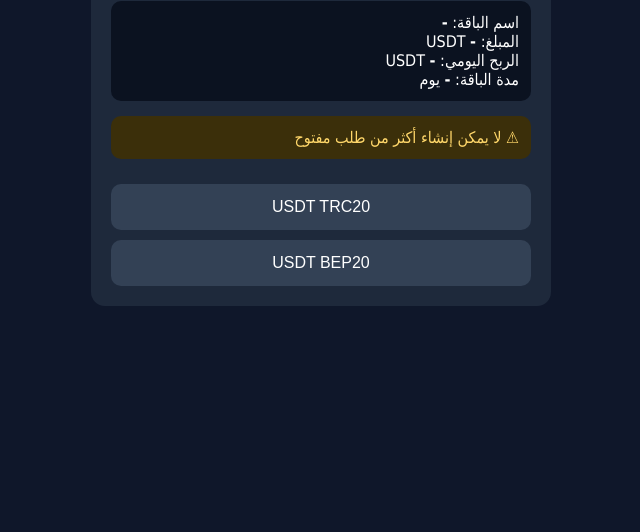
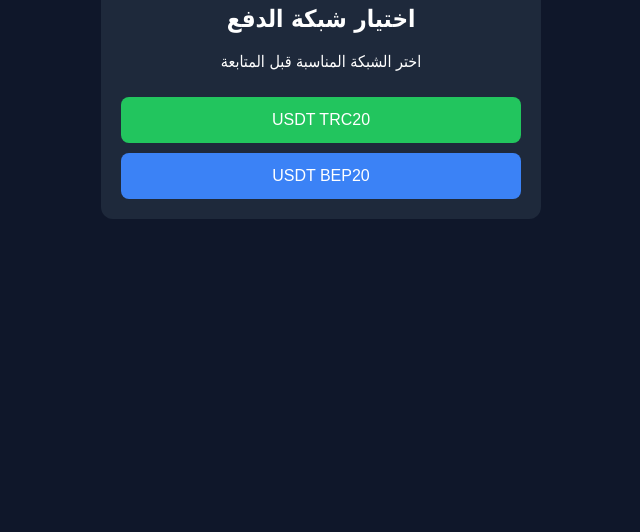
Before and after one commit to twbmyny803-png/SudanCryptoMarket, a website: page choose-network.html in a window 1280 px wide. Shown: the part 308-840 px from the top of the page, without its empty margins (319-959 px from the left). After the commit the page ends 800 px from the top, so only its background shows below. Drawn offline with Linux system fonts and the light colour scheme.

Commit message:
Update choose-network.html

```diff
--- a/choose-network.html
+++ b/choose-network.html
@@ -1,5 +1,5 @@
 <!DOCTYPE html>
-<html lang="ar" dir="rtl">
+<html lang="ar">
 <head>
 <meta charset="UTF-8">
 <meta name="viewport" content="width=device-width, initial-scale=1.0">
@@ -7,159 +7,97 @@
 
 <style>
 body{
-margin:0;
-font-family:Tahoma, Arial;
+font-family:Tahoma;
 background:#0f172a;
 color:#fff;
-min-height:100vh;
+margin:0;
 display:flex;
 justify-content:center;
 align-items:center;
-padding:20px;
+height:100vh;
 }
 
 .box{
-width:100%;
-max-width:420px;
+width:90%;
+max-width:400px;
 background:#1e293b;
-border-radius:14px;
 padding:20px;
+border-radius:12px;
 text-align:center;
 }
 
-h2{
-margin-bottom:15px;
-}
-
-.info{
-background:#0b1220;
-padding:12px;
-border-radius:10px;
-margin-bottom:15px;
-text-align:right;
-}
-
-.warning{
-background:#3b2f0a;
-color:#ffd76a;
-padding:12px;
-border-radius:10px;
-margin-bottom:15px;
-text-align:right;
-}
-
-.network-btn{
+button{
 width:100%;
 padding:14px;
 margin-top:10px;
 border:none;
-border-radius:10px;
-background:#334155;
-color:#fff;
+border-radius:8px;
 font-size:16px;
 cursor:pointer;
 }
 
-.network-btn:hover{
-background:#2563eb;
-}
+.trc{background:#22c55e;color:#fff;}
+.bep{background:#3b82f6;color:#fff;}
 </style>
+
 </head>
 
 <body>
 
 <div class="box">
 
-<h2>اختيار الشبكة</h2>
+<h2>اختيار شبكة الدفع</h2>
 
-<div class="info">
-<div>اسم الباقة: <b id="packageName"></b></div>
-<div>المبلغ: <b id="amount"></b> USDT</div>
-<div>الربح اليومي: <b id="dailyProfit"></b> USDT</div>
-<div>مدة الباقة: <b id="duration"></b> يوم</div>
-</div>
+<p>اختر الشبكة المناسبة قبل المتابعة</p>
 
-<div class="warning">
-⚠ لا يمكن إنشاء أكثر من طلب مفتوح
-</div>
+<button class="trc" onclick="selectNetwork('TRC20')">
+USDT TRC20
+</button>
 
-<button class="network-btn" onclick="selectNetwork('TRC20')">USDT TRC20</button>
-<button class="network-btn" onclick="selectNetwork('BEP20')">USDT BEP20</button>
+<button class="bep" onclick="selectNetwork('BEP20')">
+USDT BEP20
+</button>
 
 </div>
 
 <script>
 
-const API="https://sudancryptomarket-api.onrender.com";
-const email=localStorage.getItem("userEmail");
-
-// عرض البيانات
-document.getElementById("packageName").innerText = localStorage.getItem("selectedPackage") || "-";
-document.getElementById("amount").innerText = localStorage.getItem("selectedPrice") || "-";
-document.getElementById("dailyProfit").innerText = localStorage.getItem("selectedDailyProfit") || "-";
-document.getElementById("duration").innerText = localStorage.getItem("selectedDuration") || "-";
-
-// 🔥 أهم دالة (فحص الطلب من السيرفر)
-async function checkPending(){
-
-const res = await fetch(API+"/user-data",{
-method:"POST",
-headers:{"Content-Type":"application/json"},
-body: JSON.stringify({email})
-});
-
-const data = await res.json();
-
-if(!data.success) return false;
-
-const pending = (data.operations || []).find(op =>
-(op.type==="package_deposit" || op.type==="deposit") &&
-op.status==="pending"
-);
-
-return pending || false;
-
+// منع الطلب المتكرر
+if(localStorage.getItem("activeOrder")){
+alert("عندك طلب قيد التنفيذ");
+window.location.href="deposit.html";
 }
 
-
-// 🔥 اختيار الشبكة
-async function selectNetwork(network){
-
-const pending = await checkPending();
-
-if(pending){
-
-// 🔥 لو في طلب → رجعو لصفحة الدفع
-localStorage.setItem("selectedNetwork", pending.network || "TRC20");
-
-window.location.href="deposit.html";
-return;
-
+function generateOrderId(){
+return "ORD-" + Date.now();
 }
 
-// 🔥 إنشاء طلب جديد
-const res = await fetch(API+"/manual-deposit",{
+function selectNetwork(net){
+
+// حفظ الشبكة
+localStorage.setItem("selectedNetwork", net);
+
+// إنشاء رقم طلب
+const orderId = generateOrderId();
+localStorage.setItem("orderId", orderId);
+
+// قفل الطلب
+localStorage.setItem("activeOrder", "true");
+
+// 🔥 إنشاء الطلب في السيرفر
+fetch("https://sudancryptomarket-api.onrender.com/manual-deposit",{
 method:"POST",
-headers:{"Content-Type":"application/json"},
+headers:{
+"Content-Type":"application/json"
+},
 body: JSON.stringify({
-email:email,
-amount:localStorage.getItem("selectedPrice"),
-packageName:localStorage.getItem("selectedPackage")
+email: localStorage.getItem("userEmail"),
+amount: localStorage.getItem("selectedPrice"),
+packageName: localStorage.getItem("selectedPackage")
 })
 });
 
-const data = await res.json();
-
-if(!data.success){
-alert(data.message);
-return;
-}
-
-localStorage.setItem("selectedNetwork", network);
-
-// 🔥 orderId بسيط
-localStorage.setItem("orderId","ORD"+Date.now());
-
+// تحويل
 window.location.href="deposit.html";
 
 }
```
